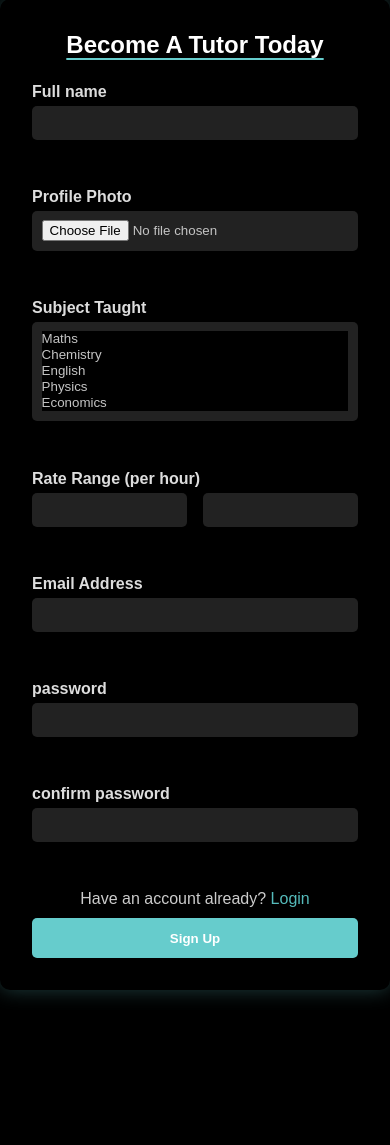
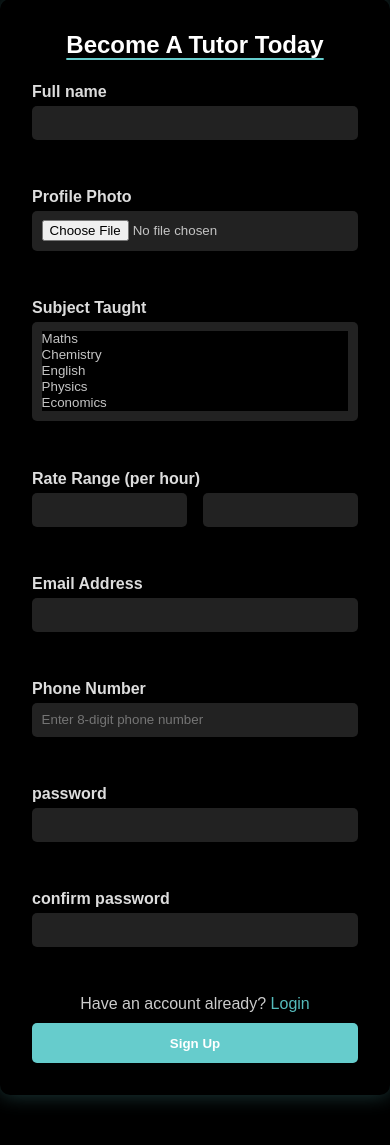
Before and after one commit to Midnight-17/Tutionmate2170, a Django app: page /tutionmatee/loginpage in a window 390 px wide. Shown: the part 82-1227 px from the top of the page. Before the commit the page ends 1080 px from the top, so only its background shows below. Run offline with Django 4.2, Linux system fonts and the light colour scheme; data comes from the database, SQL or seed files in the repository.

Commit message:
added the phone number for teachers

```diff
--- a/tutionmate/tutionmatee/forms.py
+++ b/tutionmate/tutionmatee/forms.py
@@ -14,6 +14,13 @@ class CreateTeacherForm(forms.ModelForm):
     image = forms.ImageField(required=True)
     min_rate = forms.IntegerField(required=True, min_value=0, max_value=5000)
     max_rate = forms.IntegerField(required=True, min_value=0, max_value=10000)
+    phone_number = forms.CharField(
+    widget=forms.TextInput(attrs={'placeholder': 'Enter 8-digit phone number'}),
+    label="Phone Number",
+    max_length=8,
+    min_length=8
+)
+
 
     subjects = forms.ModelMultipleChoiceField(
         queryset=subjects.objects.all(),
--- a/tutionmate/tutionmatee/models.py
+++ b/tutionmate/tutionmatee/models.py
@@ -24,6 +24,8 @@ class teacher(models.Model):
     )
     image = models.ImageField(upload_to='images/', blank=True)  # images/ is the subfolder in MEDIA_ROOT
     password = models.CharField(max_length=100, blank=True)
+    phone_number = models.CharField(max_length=8, blank=True, null= True)
+
 
 
     def validate_rate(self):
--- a/tutionmate/tutionmatee/templates/loginpage.html
+++ b/tutionmate/tutionmatee/templates/loginpage.html
@@ -48,6 +48,9 @@
       <label for="email">Email Address</label>
       {{ form.email }}
 
+      <label for="email">Phone Number</label>
+      {{ form.phone_number }}
+
       <label for="phone">password</label>
       {{ form.password }}
 
--- a/tutionmate/tutionmatee/views.py
+++ b/tutionmate/tutionmatee/views.py
@@ -92,6 +92,7 @@ def loginpage(request):
                 image=form.cleaned_data['image'],
                 min_rate=form.cleaned_data['min_rate'],
                 max_rate=form.cleaned_data['max_rate'],
+                phone_number = form.cleaned_data('phone_number')
             )
             teacher_obj.subjects.set(form.cleaned_data['subjects'])
             teacher_obj.save()
```
